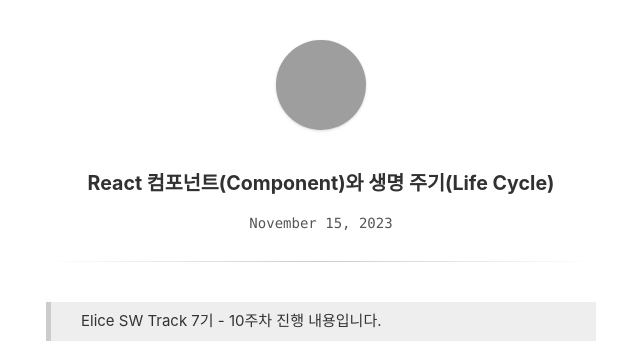
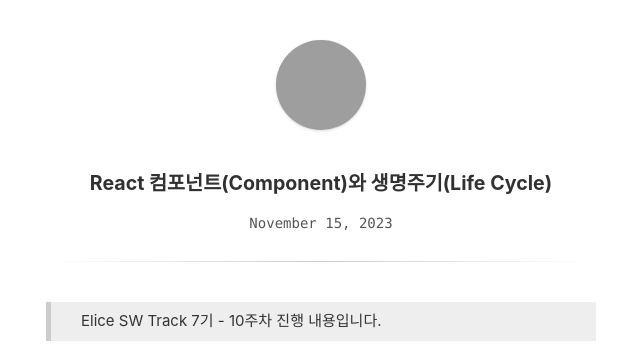
Before and after one commit to Ji-hoon/blog, a Jekyll site: the page built from _posts/2023-11-15-react-component-and-lfe-cycle.md, in a window 1280 px wide and 900 px high. Shown: the top 363 px of the window, without its empty margins (319-959 px from the left). Built offline with Jekyll 4.4.1, drawn with Linux system fonts in a browser that asks for light colours; comment, search, counter and statistics services are not loaded; grey boxes are pictures that could not be loaded.

Commit message:
fix : 타이틀 수정

```diff
--- a/_posts/2023-11-15-react-component-and-lfe-cycle.md
+++ b/_posts/2023-11-15-react-component-and-lfe-cycle.md
@@ -1,5 +1,5 @@
 ---
-title: React 컴포넌트(Component)와 생명 주기(Life Cycle)
+title: React 컴포넌트(Component)와 생명주기(Life Cycle)
 updated: 2023-11-15 12:00
 ---
 
```
